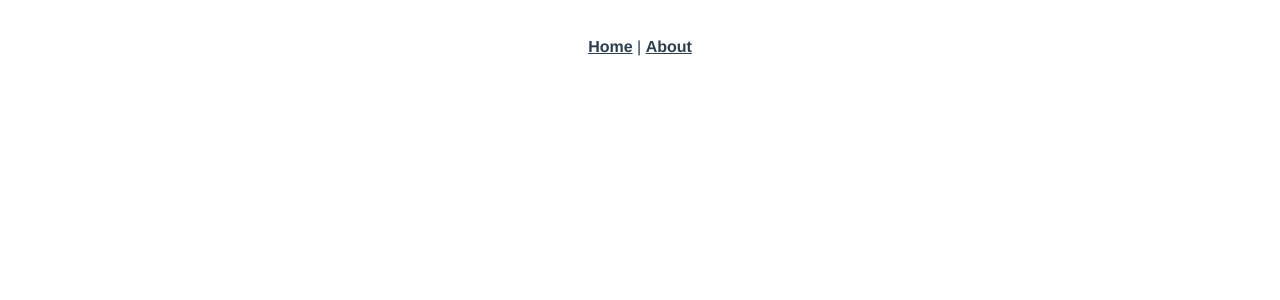
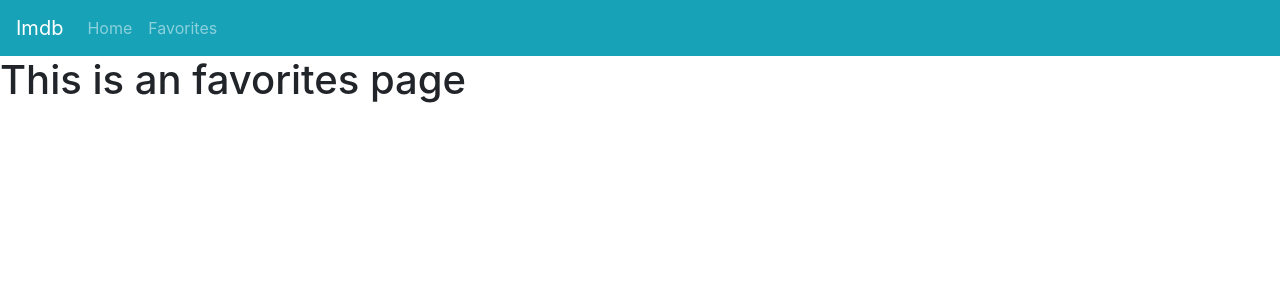
Before and after one commit to ErhanArda/Vue-movie-search, a Vue app: page /favorites in a window 1280 px wide. Shown: the top 300 px of the page. Built offline with nearby package versions, Linux system fonts and the light colour scheme.

Commit message:
scss add

```diff
--- a/package.json
+++ b/package.json
@@ -7,8 +7,12 @@
     "build": "vue-cli-service build"
   },
   "dependencies": {
+    "bootstrap": "^4.5.2",
+    "bootstrap-vue": "^2.16.0",
     "core-js": "^3.6.5",
-    "vue": "^2.6.11",
+    "sass": "^1.26.10",
+    "sass-loader": "^10.0.2",
+    "vue": "^2.6.12",
     "vue-router": "^3.2.0",
     "vuex": "^3.4.0"
   },
--- a/src/App.vue
+++ b/src/App.vue
@@ -1,32 +1,15 @@
 <template>
   <div id="app">
-    <div id="nav">
-      <router-link to="/">Home</router-link> |
-      <router-link to="/about">About</router-link>
-    </div>
+    <Navbar/>
     <router-view/>
   </div>
 </template>
 
-<style>
-#app {
-  font-family: Avenir, Helvetica, Arial, sans-serif;
-  -webkit-font-smoothing: antialiased;
-  -moz-osx-font-smoothing: grayscale;
-  text-align: center;
-  color: #2c3e50;
+<script>
+import Navbar from './components/Navbar'
+export default {
+  components: {
+    Navbar
+  }
 }
-
-#nav {
-  padding: 30px;
-}
-
-#nav a {
-  font-weight: bold;
-  color: #2c3e50;
-}
-
-#nav a.router-link-exact-active {
-  color: #42b983;
-}
-</style>
+</script>
--- /dev/null
+++ b/src/assets/custom.scss
@@ -0,0 +1,2 @@
+@import 'node_modules/bootstrap/scss/bootstrap';
+@import 'node_modules/bootstrap-vue/src/index.scss';
--- a/src/components/HelloWorld.vue
+++ /dev/null
@@ -1,59 +0,0 @@
-<template>
-  <div class="hello">
-    <h1>{{ msg }}</h1>
-    <p>
-      For a guide and recipes on how to configure / customize this project,<br>
-      check out the
-      <a href="https://cli.vuejs.org" target="_blank" rel="noopener">vue-cli documentation</a>.
-    </p>
-    <h3>Installed CLI Plugins</h3>
-    <ul>
-      <li><a href="https://github.com/vuejs/vue-cli/tree/dev/packages/%40vue/cli-plugin-babel" target="_blank" rel="noopener">babel</a></li>
-      <li><a href="https://github.com/vuejs/vue-cli/tree/dev/packages/%40vue/cli-plugin-router" target="_blank" rel="noopener">router</a></li>
-      <li><a href="https://github.com/vuejs/vue-cli/tree/dev/packages/%40vue/cli-plugin-vuex" target="_blank" rel="noopener">vuex</a></li>
-    </ul>
-    <h3>Essential Links</h3>
-    <ul>
-      <li><a href="https://vuejs.org" target="_blank" rel="noopener">Core Docs</a></li>
-      <li><a href="https://forum.vuejs.org" target="_blank" rel="noopener">Forum</a></li>
-      <li><a href="https://chat.vuejs.org" target="_blank" rel="noopener">Community Chat</a></li>
-      <li><a href="https://twitter.com/vuejs" target="_blank" rel="noopener">Twitter</a></li>
-      <li><a href="https://news.vuejs.org" target="_blank" rel="noopener">News</a></li>
-    </ul>
-    <h3>Ecosystem</h3>
-    <ul>
-      <li><a href="https://router.vuejs.org" target="_blank" rel="noopener">vue-router</a></li>
-      <li><a href="https://vuex.vuejs.org" target="_blank" rel="noopener">vuex</a></li>
-      <li><a href="https://github.com/vuejs/vue-devtools#vue-devtools" target="_blank" rel="noopener">vue-devtools</a></li>
-      <li><a href="https://vue-loader.vuejs.org" target="_blank" rel="noopener">vue-loader</a></li>
-      <li><a href="https://github.com/vuejs/awesome-vue" target="_blank" rel="noopener">awesome-vue</a></li>
-    </ul>
-  </div>
-</template>
-
-<script>
-export default {
-  name: 'HelloWorld',
-  props: {
-    msg: String
-  }
-}
-</script>
-
-<!-- Add "scoped" attribute to limit CSS to this component only -->
-<style scoped>
-h3 {
-  margin: 40px 0 0;
-}
-ul {
-  list-style-type: none;
-  padding: 0;
-}
-li {
-  display: inline-block;
-  margin: 0 10px;
-}
-a {
-  color: #42b983;
-}
-</style>
--- /dev/null
+++ b/src/components/Navbar.vue
@@ -0,0 +1,24 @@
+<template>
+    <div>
+        <b-navbar toggleable="sm" type="dark" variant="info">
+        <b-navbar-brand href="#">Imdb</b-navbar-brand>
+
+        <b-navbar-toggle target="nav-collapse"></b-navbar-toggle>
+
+        <b-collapse id="nav-collapse" is-nav>
+            <b-navbar-nav>
+                <router-link to="/" class="nav-link">Home</router-link>
+                <router-link to="/favorites" class="nav-link">Favorites</router-link>
+            </b-navbar-nav>
+        </b-collapse>
+        </b-navbar>
+    </div>
+</template>
+
+<script>
+export default {
+    name: "Navbar",
+};
+</script>
+
+<style lang="scss" scoped></style>
--- a/src/router/index.js
+++ b/src/router/index.js
@@ -11,12 +11,12 @@ Vue.use(VueRouter)
     component: Home
   },
   {
-    path: '/about',
-    name: 'About',
+    path: '/favorites',
+    name: 'Favorites',
     // route level code-splitting
     // this generates a separate chunk (about.[hash].js) for this route
     // which is lazy-loaded when the route is visited.
-    component: () => import(/* webpackChunkName: "about" */ '../views/About.vue')
+    component: () => import(/* webpackChunkName: "about" */ '../views/Favorites.vue')
   }
 ]
 
--- a/src/views/About.vue
+++ /dev/null
@@ -1,5 +0,0 @@
-<template>
-  <div class="about">
-    <h1>This is an about page</h1>
-  </div>
-</template>
--- /dev/null
+++ b/src/views/Favorites.vue
@@ -0,0 +1,5 @@
+<template>
+  <div class="favorites">
+    <h1>This is an favorites page</h1>
+  </div>
+</template>
--- a/src/views/Home.vue
+++ b/src/views/Home.vue
@@ -1,18 +1,17 @@
 <template>
   <div class="home">
-    <img alt="Vue logo" src="../assets/logo.png">
-    <HelloWorld msg="Welcome to Your Vue.js App"/>
+    <b-card class="my-5 nx-5">
+      <label>Movie Search</label>
+      <b-form-input placeholder="Search movie"></b-form-input>
+    </b-card>
   </div>
 </template>
 
 <script>
 // @ is an alias to /src
-import HelloWorld from '@/components/HelloWorld.vue'
 
 export default {
-  name: 'Home',
-  components: {
-    HelloWorld
-  }
-}
+  name: "Home",
+  components: {},
+};
 </script>
```
Also changed, not shown: src/main.js (+7 -0 lines), 1 other file (tests, documents, lock files or other folders).
